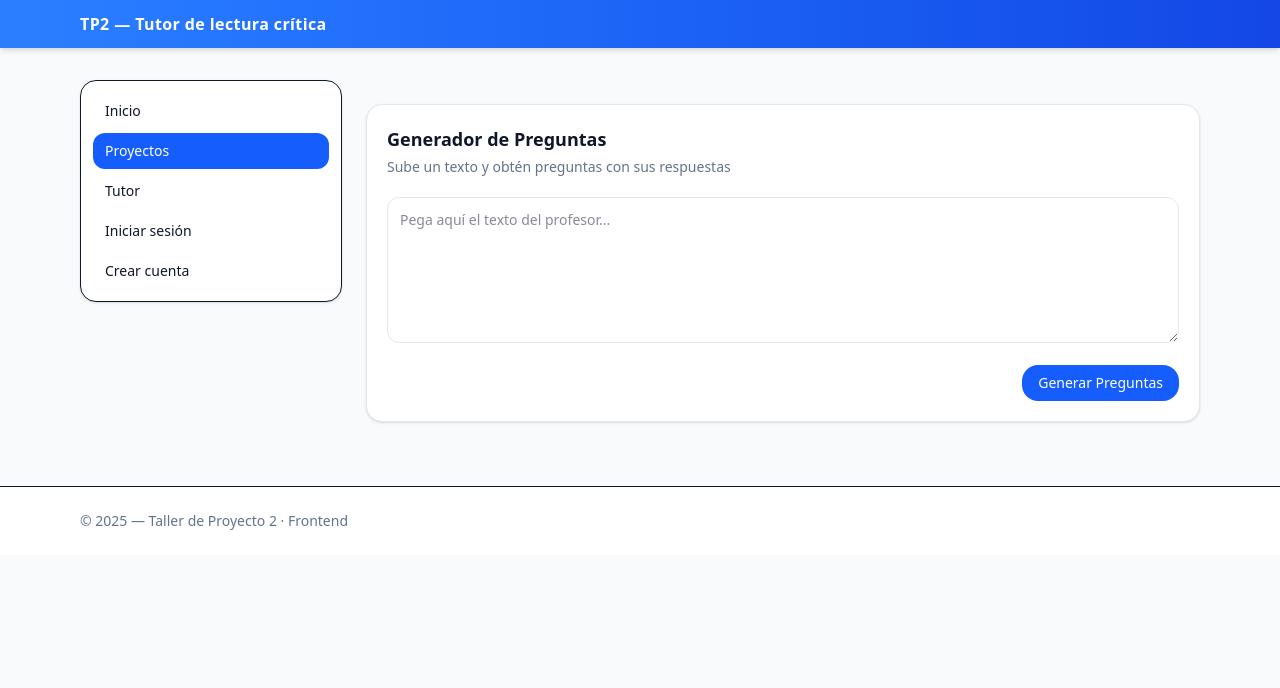
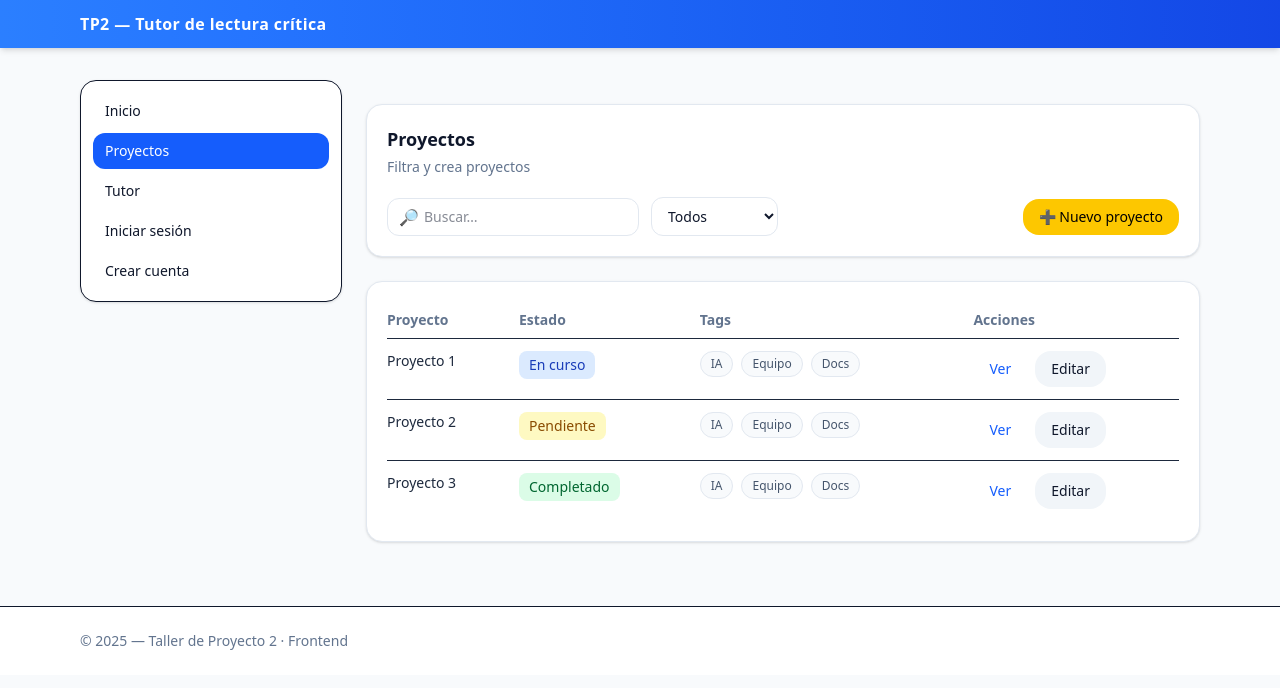
Before and after one commit to Yorshgamer/tptutor, a React (Vite) app in the folder frontend/: page /projects in a window 1280 px wide. Shown: the top 688 px of the page. Built offline with nearby package versions, Linux system fonts and the light colour scheme.

Commit message:
corrección del frontend Proyects.tsx

```diff
--- a/frontend/src/pages/Projects.tsx
+++ b/frontend/src/pages/Projects.tsx
@@ -1,92 +1,61 @@
-import React, { useState } from "react";
+import React from "react";
 import Card from "../components/Card";
 import Tag from "../components/Tag";
 import Button from "../components/Button";
 
-interface QAResult {
-  question: string;
-  answer: string;
-}
-
 export default function Projects() {
-  const [text, setText] = useState("");
-  const [loading, setLoading] = useState(false);
-  const [results, setResults] = useState<QAResult[]>([]);
-  const [error, setError] = useState<string | null>(null);
-
-  const handleGenerate = async () => {
-    if (!text.trim()) return;
-    setLoading(true);
-    setError(null);
-    setResults([]);
-
-    try {
-      const resp = await fetch("/api/generate-qa", {
-        method: "POST",
-        headers: { "Content-Type": "application/json" },
-        body: JSON.stringify({ text }),
-      });
-
-      const data: QAResult[] = await resp.json();
-      if (!resp.ok) throw new Error((data as any).error || "Error en la API");
-
-      setResults(data);
-    } catch (err: unknown) {
-      if (err instanceof Error) {
-        setError(err.message);
-      } else {
-        setError("Error desconocido");
-      }
-    } finally {
-      setLoading(false);
-    }
-  };
-
   return (
     <div className="space-y-6">
-      <Card title="Generador de Preguntas" subtitle="Sube un texto y obtén preguntas con sus respuestas">
-        <textarea
-          value={text}
-          onChange={(e) => setText(e.target.value)}
-          className="w-full rounded-xl border border-slate-200 p-3 text-sm focus:outline-none focus:ring-2 focus:ring-blue-600"
-          rows={6}
-          placeholder="Pega aquí el texto del profesor..."
+      <Card title="Proyectos" subtitle="Filtra y crea proyectos">
+        <div className="flex flex-wrap items-center gap-3">
+          <div className="relative">
+            <span className="pointer-events-none absolute left-3 top-1/2 -translate-y-1/2 text-slate-400">🔎</span>
+            <input
+              className="pl-9 rounded-xl border border-slate-200 bg-white px-3 py-2 text-sm focus:outline-none focus:ring-2 focus:ring-blue-600"
+              placeholder="Buscar…"
             />
-        <div className="mt-4 flex justify-end">
-          <Button onClick={handleGenerate} disabled={loading}>
-            {loading ? "Generando..." : "Generar Preguntas"}
-          </Button>
+          </div>
+          <select className="rounded-xl border border-slate-200 bg-white px-3 py-2 text-sm focus:outline-none focus:ring-2 focus:ring-blue-600">
+            <option>Todos</option><option>En curso</option><option>Completado</option><option>Pendiente</option>
+          </select>
+          <div className="ml-auto">
+            <Button variant="secondary">➕ Nuevo proyecto</Button>
+          </div>
         </div>
       </Card>
 
-      {error && (
       <Card>
-          <p className="text-red-600">⚠️ {error}</p>
-        </Card>
-      )}
-
-      {results.length > 0 && (
-        <Card title="Resultados">
         <div className="overflow-x-auto">
           <table className="min-w-full text-sm">
             <thead>
               <tr className="text-left text-slate-500">
-                  <th className="py-2 pr-4">Pregunta</th>
-                  <th className="py-2">Respuesta</th>
+                <th className="py-2 pr-4">Proyecto</th>
+                <th className="py-2 pr-4">Estado</th>
+                <th className="py-2 pr-4">Tags</th>
+                <th className="py-2">Acciones</th>
               </tr>
             </thead>
             <tbody className="align-top text-slate-800">
-                {results.map((item, idx) => (
-                  <tr key={idx} className="border-t">
-                    <td className="py-3 pr-4 font-medium">{item.question}</td>
-                    <td className="py-3">{item.answer}</td>
+              {[1,2,3].map(i => (
+                <tr key={i} className="border-t">
+                  <td className="py-3 pr-4 font-medium">Proyecto {i}</td>
+                  <td className="py-3 pr-4">
+                    {i % 3 === 0 ? (
+                      <span className="inline-flex rounded-lg bg-green-100 px-2.5 py-1 text-green-800">Completado</span>
+                    ) : i % 2 === 0 ? (
+                      <span className="inline-flex rounded-lg bg-yellow-100 px-2.5 py-1 text-yellow-800">Pendiente</span>
+                    ) : (
+                      <span className="inline-flex rounded-lg bg-blue-100 px-2.5 py-1 text-blue-800">En curso</span>
+                    )}
+                  </td>
+                  <td className="py-3 pr-4"><div className="flex flex-wrap gap-2"><Tag>IA</Tag><Tag>Equipo</Tag><Tag>Docs</Tag></div></td>
+                  <td className="py-3"><div className="flex gap-2"><Button variant="ghost">Ver</Button><Button variant="subtle">Editar</Button></div></td>
                 </tr>
               ))}
             </tbody>
           </table>
         </div>
       </Card>
-      )}
     </div>
   );
 }
```
Lines whose indentation alone changed are shown as unchanged.
